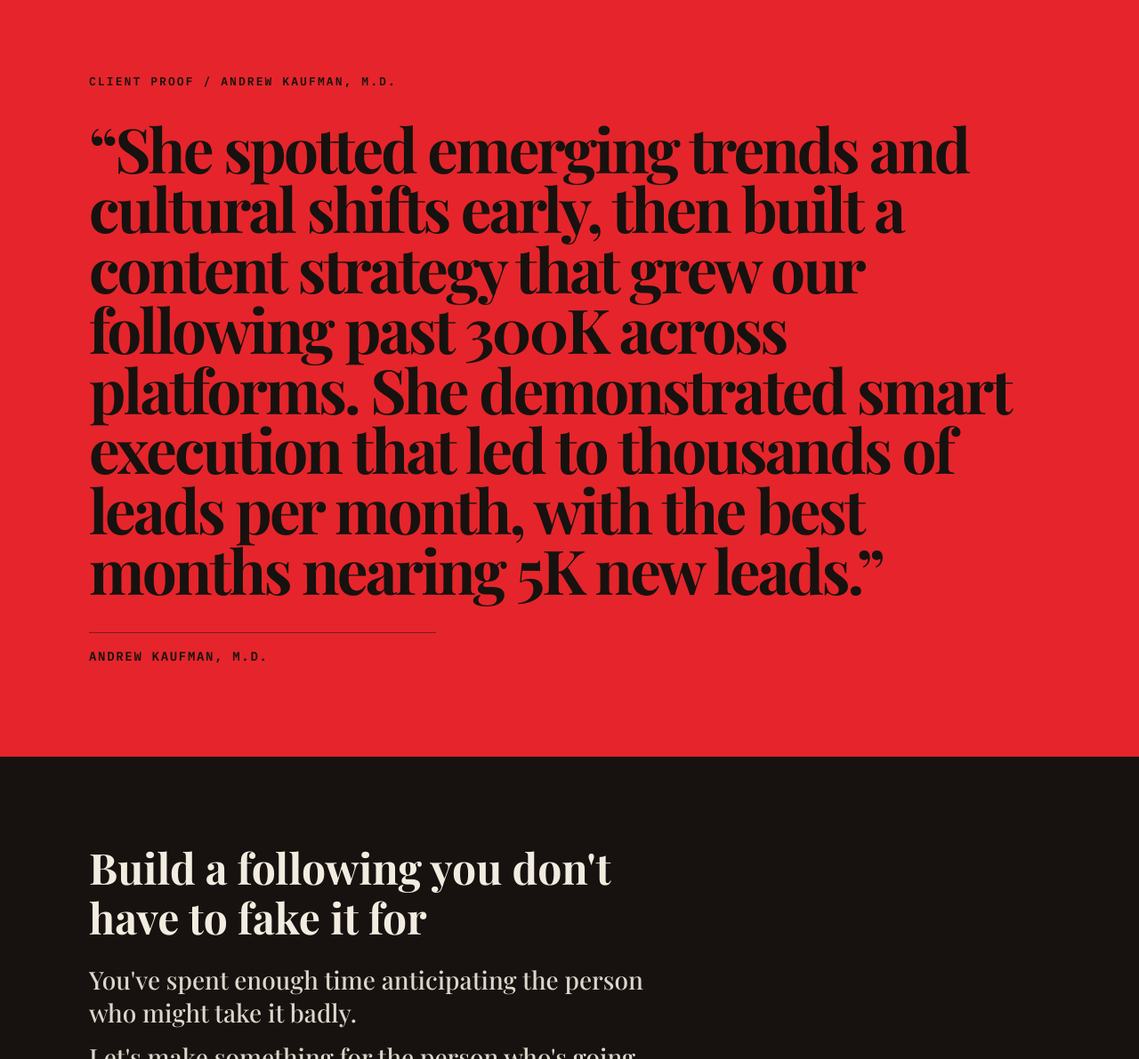
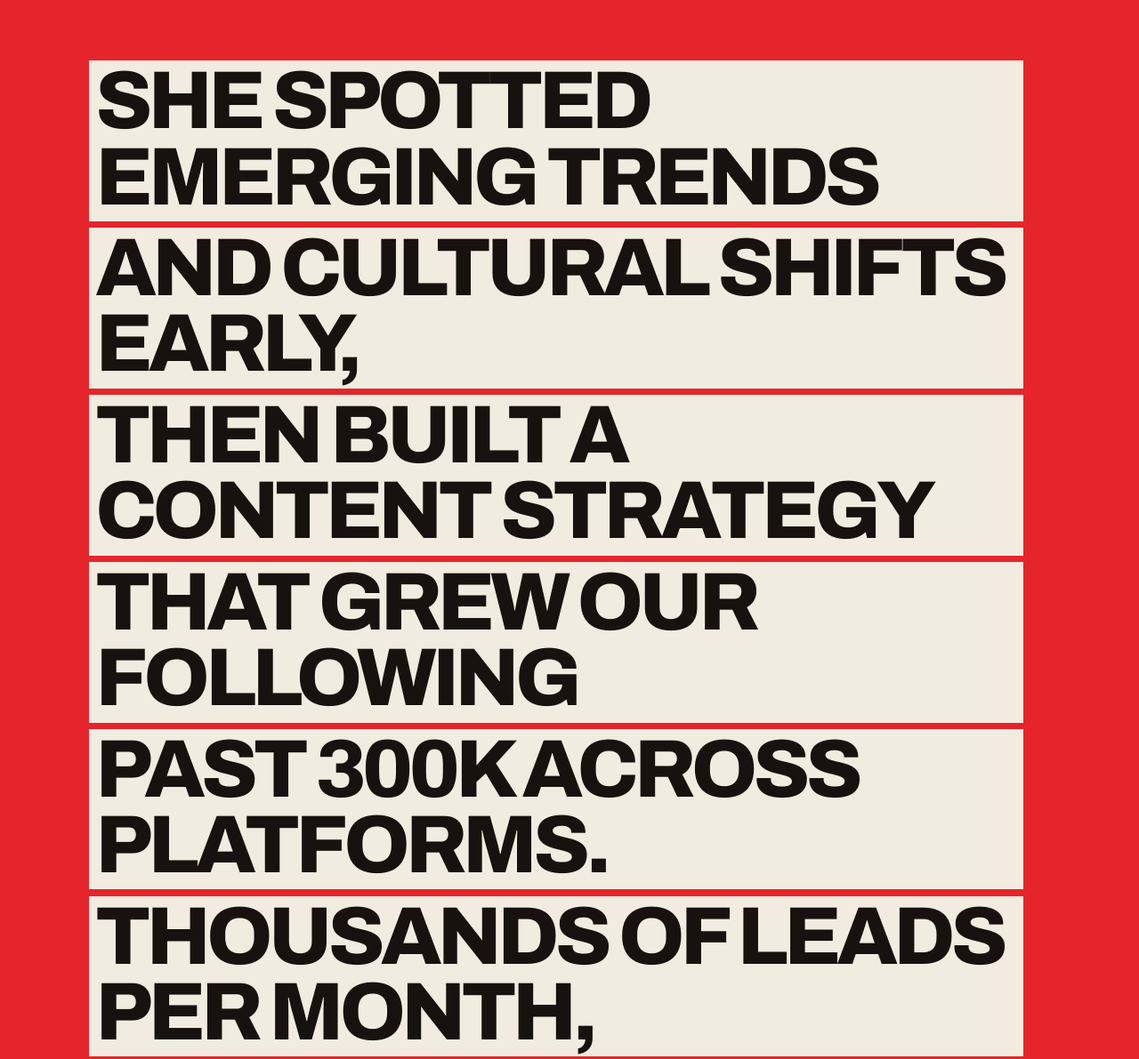
Before and after one commit to jamiearrigo/talk-your-shit, a website: page index.html in a window 1280 px wide. Shown: the part 6660-7851 px from the top of the page at 89% size. Drawn offline with nearby package versions, Linux system fonts and the light colour scheme; a web font is replaced by a local one.

Commit message:
Match Andrew testimonial to Elyssa editorial quote style

```diff
--- a/index.html
+++ b/index.html
@@ -1081,11 +1081,18 @@
   </section>
 
   <!-- ========== TESTIMONIAL: Andrew Kaufman, M.D. ========== -->
-  <section class="andrew-proof">
+  <section class="testimonial-pull testimonial-pull--andrew">
     <div class="container">
-      <p class="andrew-proof__kicker">Client proof / Andrew Kaufman, M.D.</p>
-      <blockquote class="andrew-proof__quote">“She spotted emerging trends and cultural shifts early, then built a content strategy that grew our following past 300K across platforms. She demonstrated smart execution that led to thousands of leads per month, with the best months nearing 5K new leads.”</blockquote>
-      <p class="andrew-proof__attribution">Andrew Kaufman, M.D.</p>
+      <blockquote class="testimonial-pull__quote testimonial-pull__quote--andrew" aria-label="Andrew Kaufman testimonial">
+        <span class="testimonial-pull__line">SHE SPOTTED EMERGING TRENDS</span>
+        <span class="testimonial-pull__line">AND CULTURAL SHIFTS EARLY,</span>
+        <span class="testimonial-pull__line">THEN BUILT A CONTENT STRATEGY</span>
+        <span class="testimonial-pull__line">THAT GREW OUR FOLLOWING</span>
+        <span class="testimonial-pull__line">PAST 300K ACROSS PLATFORMS.</span>
+        <span class="testimonial-pull__line">THOUSANDS OF LEADS PER MONTH,</span>
+        <span class="testimonial-pull__line">WITH THE BEST MONTHS NEARING 5K.</span>
+      </blockquote>
+      <p class="testimonial-pull__attribution">Andrew Kaufman, M.D.</p>
     </div>
   </section>
 
```
